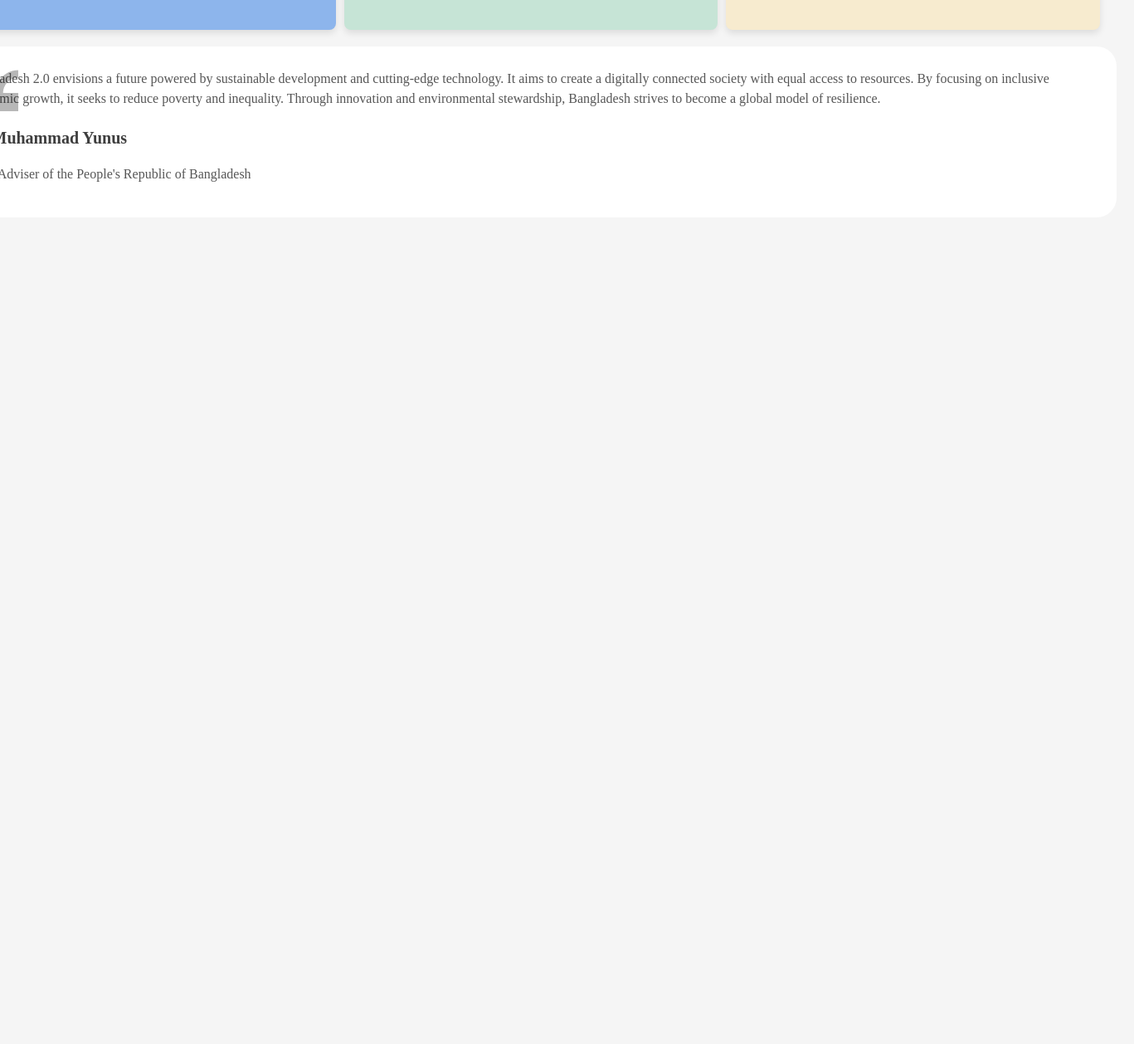
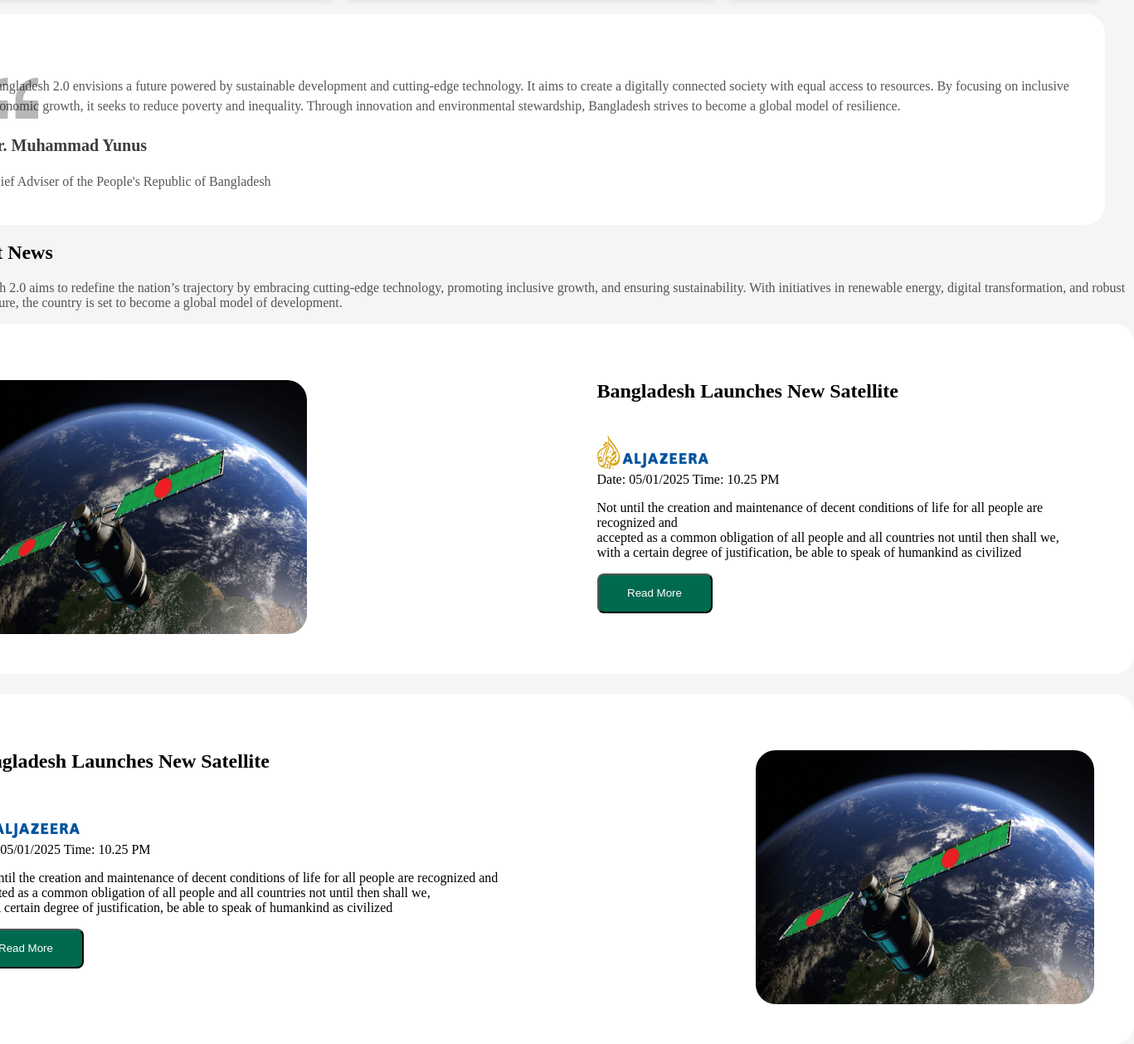
Before and after one commit to Antik-12/programming_hero_Assisgment_1, a plain HTML site: page index.html in a window 1280 px wide. Shown: the part 1289-2547 px from the top of the page at 83% size, 1367 px wide, since content can reach past the window. Before the commit the page ends 1551 px from the top, so only its background shows below. Drawn offline with Linux system fonts and the light colour scheme.

Commit message:
bangladesh satelite

```diff
--- a/index.html
+++ b/index.html
@@ -9,7 +9,7 @@
 </head>
 <body>
   <main>
-    <section class="one secondary-bg">
+    <section class="one">
       <div class="text-container">
         <h3 class="bangladesh">Bangladesh 2.0</h3>
         <p class="description">
@@ -66,15 +66,74 @@
 
       <div class="dr-younus">
         <div class="dr-younus-2">
+
           <p class="dr-younus-p">Bangladesh 2.0 envisions a future powered by sustainable development and cutting-edge technology. It aims to create a digitally connected society with equal access to resources. By focusing on inclusive economic growth, it seeks to reduce poverty and inequality. Through innovation and environmental stewardship, Bangladesh strives to become a global model of resilience.
 
         </p>
+
 
         <h3 class="dr-younus-3">Dr. Muhammad Yunus</h3>
         <p class="chief-advisor">Chief Adviser of the People's Republic of Bangladesh</p>
       </div>
       </div>
     </section>
+
+
+
+     <section class="recent-news">
+      <h1 class="recent-news-1">Recent News</h1>
+        <P class="recent-news-p">Bangladesh 2.0 aims to redefine the nation’s trajectory by embracing cutting-edge technology, promoting inclusive growth, and ensuring sustainability. With initiatives in renewable energy, digital transformation, and robust infrastructure, the country is set to become a global model of development.</P>
+
+        <div class="satelite">
+          <img src="assets/satelite.png" alt="satelite" class="satelite-img">
+          <div class="satelite-1">
+            <h2 class="satelite-h2">Bangladesh Launches New Satellite</h2>
+            <img src="assets/al-jazeera.png" alt="aljazeera" class="al-jazeera"><br>
+            <time datetime="date">Date: 05/01/2025 Time: 10.25 PM</time>
+            <p class="satelite-p">Not until the creation and maintenance of decent conditions of life for all people are recognized and <br> accepted as a common obligation of all people and all countries not until then shall we,<br>
+              with a certain degree of justification, be able to speak of humankind as civilized</p>
+            <button class="satelite-btn" style="background-color: #006A50; color: #FFFFFF;" >Read More</button>
+
+
+          </div>
+
+
+
+
+
+
+        </div>
+
+        <div class="satelite-2">
+          <div class="satelite-1-2">
+            <h2 class="satelite-h2-2">Bangladesh Launches New Satellite</h2>
+            <img src="assets/al-jazeera.png" alt="aljazeera" class="al-jazeera-2"><br>
+            <time datetime="date-2">Date: 05/01/2025 Time: 10.25 PM</time>
+            <p class="satelite-p-2">Not until the creation and maintenance of decent conditions of life for all people are recognized and <br> accepted as a common obligation of all people and all countries not until then shall we,<br>
+              with a certain degree of justification, be able to speak of humankind as civilized</p>
+            <button class="satelite-btn-2" style="background-color: #006A50; color: #FFFFFF;" >Read More</button>
+
+
+          </div>
+          <img src="assets/satelite.png" alt="satelite" class="satelite-img-2">
+
+
+
+
+
+        </div>
+
+
+
+
+
+
+     </section>
+
+
+
+
   </main>
+
 </body>
 </html>
--- a/styles/style.css
+++ b/styles/style.css
@@ -27,6 +27,7 @@ main {
   align-items: flex-start;
   gap: 40px;
   width: 1280px;
+  height: 560px;
 
   padding: 40px;
   background-color: #C6E4D6;
@@ -35,6 +36,8 @@ main {
   text-align: left;
   margin-bottom: 40px;
 }
+
+
 
 .text-container {
   flex: 1;
@@ -162,46 +165,31 @@ img {
 
 .dr-younus{
 
+  width: 1350px;
 
   padding: 24px;
   border-radius: 24px;
   background-color: #FFFFFF;
+  padding-right: -110px;
 }
 
 .dr-younus-p{
   background-image: url('../assets/quote-bg.png');
   background-repeat: no-repeat;
   background-position: left top;
-  padding: 3px;
+   padding: 3px;
 
 
   line-height: 24px;
   margin: 0;
 
 }
-
-.dr-younus-2{
-
-  font-size: 16px;
-  font-weight: normal;
-  color: rgba(14, 14, 14, 0.7);
-  line-height: 24px;
+.quote{
+  width: 64px;
+  height: 64px;
+  padding-top: -12px;
+  padding-left: 0px;
 }
-
-.dr-younus-3{
- font-size: 20px;
- font-weight: bold;
- color: rgba(14, 14, 14, 0.8);
-  line-height: 24px;
-}
-
-
-
-
-
-
-
-
 
 
 
@@ -212,6 +200,8 @@ img {
   font-weight: normal;
   color: rgba(14, 14, 14, 0.7);
   line-height: 24px;
+  padding-top: 48px;
+  padding-left: 24px;
 }
 
 .dr-younus-3{
@@ -220,3 +210,101 @@ img {
  color: rgba(14, 14, 14, 0.8);
   line-height: 24px;
 }
+
+.recent-news-1{
+  margin-left: 19px;
+  padding: auto;
+
+}
+.recent-news-p{
+
+  margin-left: 19px;
+  text-align: left;
+  color: rgba(14, 14, 14, 0.7);
+
+}
+
+
+.satelite{
+  width: 1405px;
+  background-color: #FFFFFF;
+  border-radius: 24px;
+  display: flex;
+  justify-content: space-between;
+  padding-top: 48px;
+  padding-right: 48px;
+  margin-bottom: 24px;
+  padding-bottom: 48px;
+  /* align-items: center; */
+  /* padding: 48px;
+  margin-bottom: 24px; */
+}
+
+.satelite-1{
+  padding-top: 0px;
+  padding-left: 350px;
+  flex: 1;
+  /* padding-left: 48px; */
+}
+
+.al-jazeera{
+  width: 134px;
+  height: 40px;
+}
+
+.satelite-btn{
+  width: 139px;
+  height: 48px;
+  border-radius: 8px;
+
+}
+
+.satelite-img{
+  width: 408px;
+  height: 306px;
+  padding-left: 48px;
+  border-radius: 24px;
+
+
+}
+
+
+
+
+
+.satelite-2{
+  width: 1405px;
+  background-color: #FFFFFF;
+  border-radius: 24px;
+
+
+  display: flex;
+  justify-content: space-between;
+  padding-top: 48px;
+  padding-right: 48px;
+  margin-top: 0;
+  padding-bottom: 48px;
+}
+
+.satelite-1-2{
+  padding-top: 0px;
+  padding-left: 48px;
+}
+
+.al-jazeera-2{
+  width: 134px;
+  height: 40px;
+}
+
+.satelite-btn-2{
+  width: 139px;
+  height: 48px;
+  border-radius: 8px;
+
+}
+
+ .satelite-img-2{
+  width: 408px;
+  height: 306px;
+  border-radius: 24px;
+}
```
